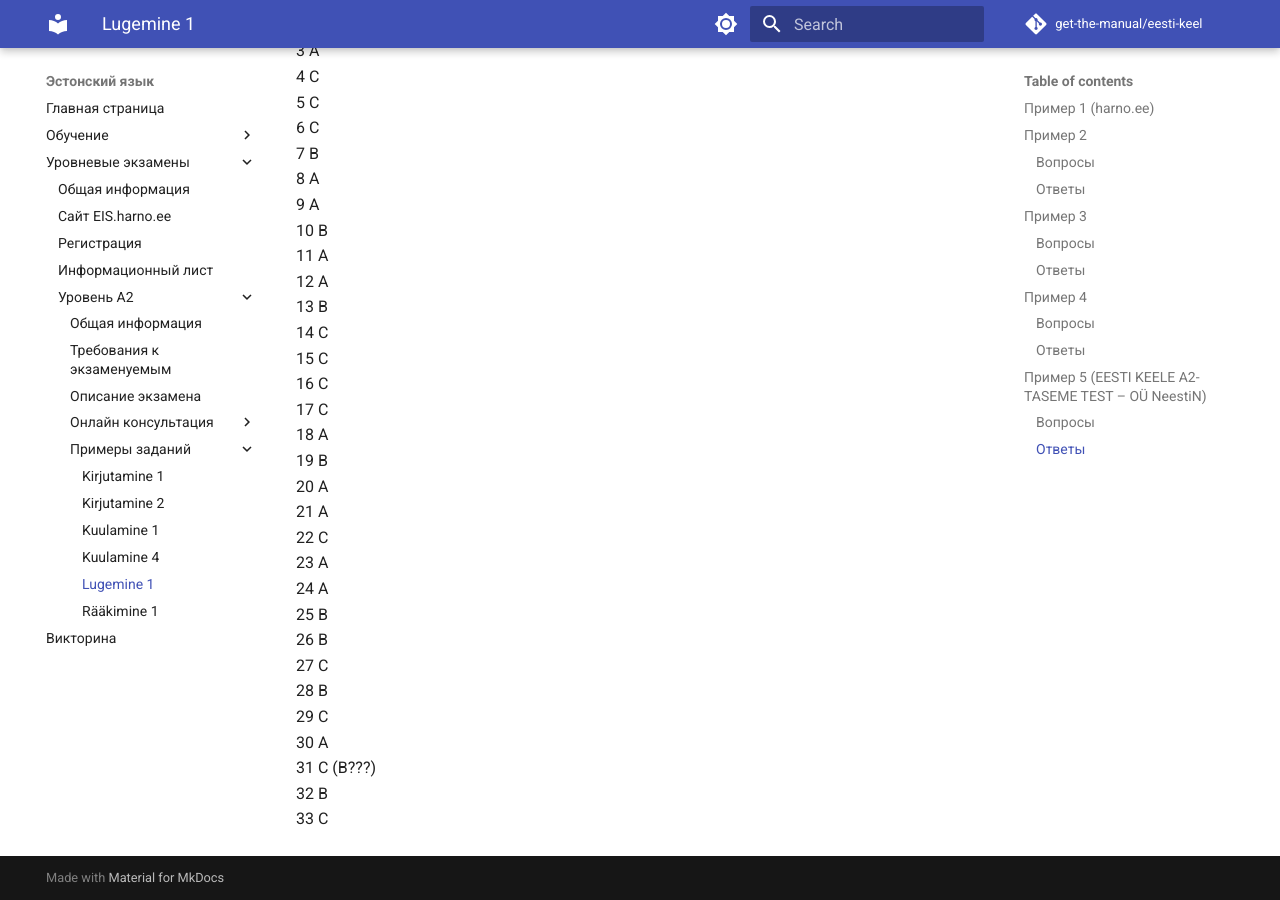
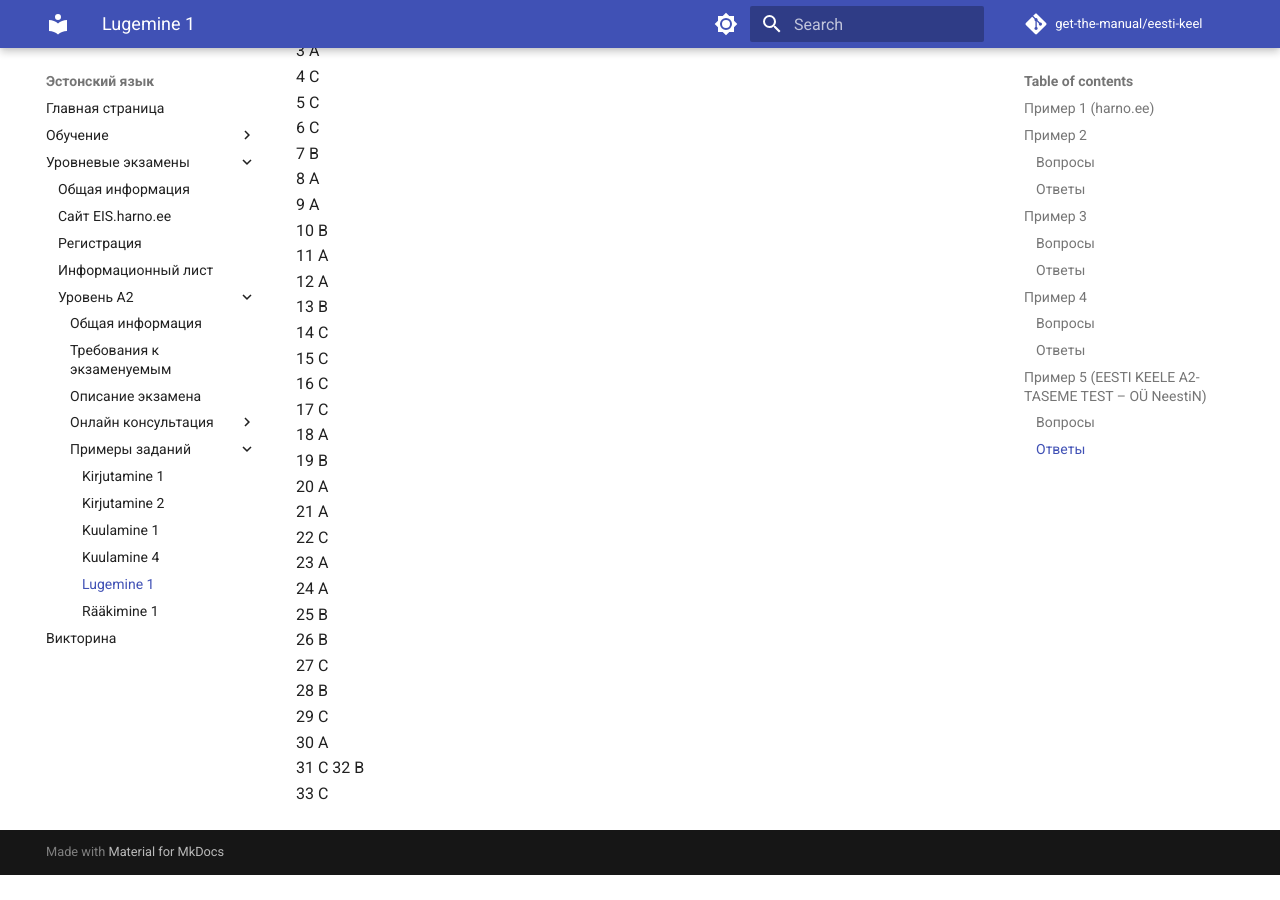
Before and after one commit to get-the-manual/eesti-keel, an MkDocs documentation site: the page built from docs/Exams/A2/Lugemine_1.md, in a window 1280 px wide and 900 px high, scrolled down 12963 px. Built offline with MkDocs 1.6.1 and Material for MkDocs 9.7.7, drawn with Linux system fonts in a browser that asks for light colours; comment, search, counter and statistics services are not loaded; after the commit the page ends 13838 px from its top, so only the background shows below that.

```diff
--- a/docs/Exams/A2/Lugemine_1.md
+++ b/docs/Exams/A2/Lugemine_1.md
@@ -580,6 +580,6 @@ C. Mitu
 28 B
 29 C
 30 A
-31 C (B???)
+31 C
 32 B
 33 C
```
